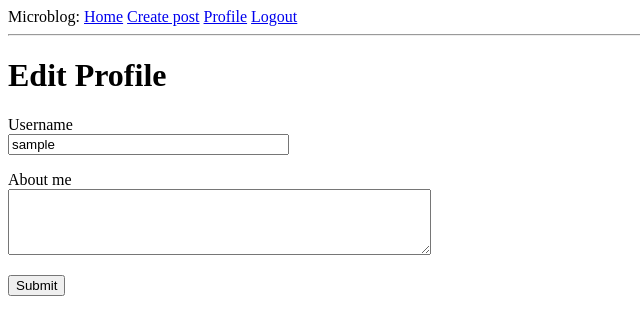
After one commit to xneoSavage/flask_blog, a Flask app: page /edit_profile in a window 1280 px wide. The commit adds this page. Shown: the top 335 px of the page, without its empty margins (0-640 px from the left). Run offline with Flask 2, Linux system fonts and the light colour scheme; the visitor is signed in with stand-in values (Sample User, id 1); data comes from the database, SQL or seed files in the repository.

Commit message:
- Created:   - New form EditProfileForm   - New template edit_profile   - New endpoint edit_profile   - New columns: about_me,  last_seen Now user can edit profile, add self information and change username

```diff
--- a/forms.py
+++ b/forms.py
@@ -1,6 +1,6 @@
 from flask_wtf import FlaskForm
 from wtforms import StringField, PasswordField, BooleanField, SubmitField, TextAreaField
-from wtforms.validators import DataRequired, ValidationError, DataRequired, Email, EqualTo
+from wtforms.validators import DataRequired, ValidationError, DataRequired, Email, EqualTo, Length
 from models import User
 import email_validator
 
@@ -17,7 +17,7 @@ class RegistrationForm(FlaskForm):
 	def validate_username(self, username):
 		user = User.query.filter_by(username=username.data).first()
 		if user is not None:
-			raise ValidationError('Buddy, use a different username!')
+			raise ValidationError('This username is already exist!')
 
 	def validate_email(self, email):
 		email = User.query.filter_by(email=email.data).first()
@@ -35,3 +35,14 @@ class CreatePostForm(FlaskForm):
 	header = StringField('Header', validators=[DataRequired()])
 	body = TextAreaField('Body', validators=[DataRequired()])
 	submit = SubmitField('Create!')
+
+
+class EditProfileForm(FlaskForm):
+	username = StringField('Username', validators=[DataRequired()])
+	about_me = TextAreaField('About me', validators=[Length(min=0, max=200)])
+	submit = SubmitField('Submit')
+
+	def validate_username(self, username):
+		user = User.query.filter_by(username=username.data).first()
+		if user is not None:
+			raise ValidationError('This username is already exist!')
--- a/models.py
+++ b/models.py
@@ -3,6 +3,7 @@ from datetime import datetime
 from werkzeug.security import generate_password_hash, check_password_hash
 from flask_login import UserMixin
 from app import login
+from hashlib import md5
 
 
 class User(UserMixin, db.Model):
@@ -10,6 +11,8 @@ class User(UserMixin, db.Model):
 	username = db.Column(db.String(64), index=True, unique=True)
 	email = db.Column(db.String(120), index=True, unique=True)
 	password_hash = db.Column(db.String(128))
+	about_me = db.Column(db.String(200))
+	last_seen = db.Column(db.DateTime, default=datetime.utcnow)
 	posts = db.relationship('Post', backref='author', lazy='dynamic')
 
 	def __repr__(self):
@@ -20,6 +23,10 @@ class User(UserMixin, db.Model):
 
 	def check_password(self, password):
 		return check_password_hash(self.password_hash, password)
+	# create avatar
+	def avatar(self, size):
+		digest = md5(self.email.lower().encode('utf-8')).hexdigest()
+		return f'https://www.gravatar.com/avatar/{digest}?d=identicon&s={size}'
 
 
 class Post(db.Model):
--- a/routes.py
+++ b/routes.py
@@ -1,9 +1,10 @@
 from app import app, db
 from flask import render_template, flash, redirect, url_for, request
-from forms import LoginForm, RegistrationForm, CreatePostForm
+from forms import LoginForm, RegistrationForm, CreatePostForm, EditProfileForm
 from flask_login import current_user, login_user, logout_user, login_required
 from models import User, Post
 from werkzeug.urls import url_parse
+from datetime import datetime
 
 
 @app.route('/index', methods=['GET', 'POST'])
@@ -93,3 +94,31 @@ def user(username):
 		{'author': user, 'body': 'Test post #2'},
 	]
 	return render_template('user.html', user=user, posts=posts)
+
+
+@app.before_request
+def before_request():
+	"""
+	Return last_seen time
+	:return:
+	"""
+	if current_user.is_authenticated:
+		current_user.last_seen = datetime.utcnow()
+		db.session.commit()
+
+
+@app.route('/edit_profile', methods=['GET', 'POST'])
+@login_required
+def edit_profile():
+	form = EditProfileForm()
+	if form.validate_on_submit():
+		current_user.username = form.username.data 	# Тут вилізає помилка, якщо такий юзер вже є, отримуємо 500
+		current_user.about_me = form.about_me.data
+		db.session.commit()
+		flash('Your changes have been saved.')
+		return redirect(url_for('user', username=current_user.username))
+
+	elif request.method == 'GET':
+		form.username.data = current_user.username
+		form.about_me.data = current_user.about_me
+	return render_template('edit_profile.html', title='Edit Profile', form=form)
--- /dev/null
+++ b/templates/edit_profile.html
@@ -0,0 +1,23 @@
+{% extends 'base.html' %}
+
+{% block content %}
+<h1>Edit Profile</h1>
+<form action="" method="post">
+    {{ form.hidden_tag() }}
+    <p>
+        {{ form.username.label }}<br>
+        {{ form.username(size=32) }}<br>
+        {% for error in form.username.errors %}
+        <span style="color: red;">[{{ error }}]</span>
+        {% endfor %}
+    </p>
+    <p>
+        {{ form.about_me.label }}<br>
+        {{ form.about_me(cols=50, rows=4) }}<br>
+        {% for error in form.about_me.errors %}
+        <span style="color:red;">[{{ error }}]</span>
+        {% endfor %}
+    </p>
+<p>{{ form.submit() }}</p>
+</form>
+{% endblock %}
```
Also changed, not shown: migrations/versions/2874fb271a8d_new_fields_about_me_last_seen_in_user_.py (added, +30 -0 lines), templates/_post.html (added, +15 -0 lines), templates/user.html (+20 -4 lines).
